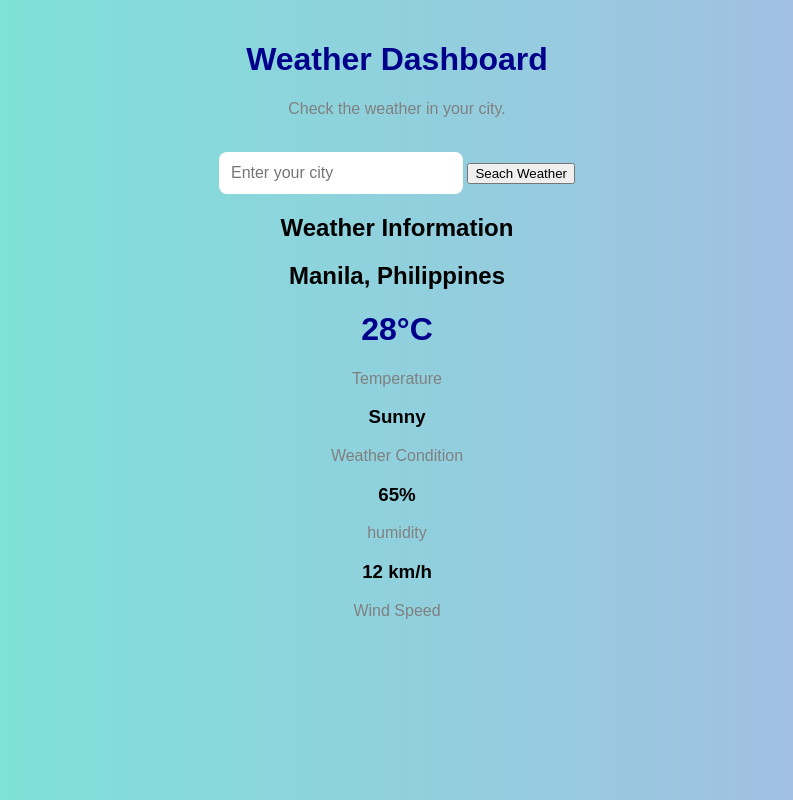
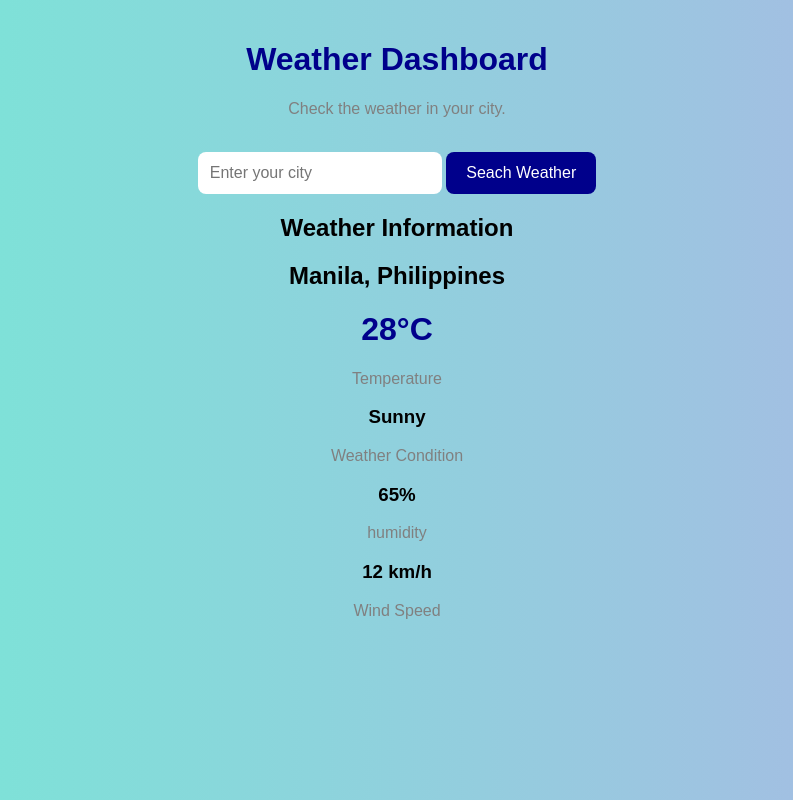
Before and after one commit to penaflorjonelbert/weather-dashboard, a plain HTML site: page Index.html in a window 1280 px wide. Shown: the whole page, without its empty margins (243-1036 px from the left). Drawn offline with Linux system fonts and the light colour scheme.

Commit message:
Style weather search button

```diff
--- a/Style.css
+++ b/Style.css
@@ -21,3 +21,16 @@ input {
     border-radius: 8px;
     font-size: 16px;
 }
+button {
+    padding: 12px 20px;
+    background-color: darkblue;
+    color: white;
+    border: none;
+    border-radius: 8px;
+    cursor: pointer;
+    font-size: 16px;
+}
+
+button:hover {
+    background-color: blue;
+}
```
